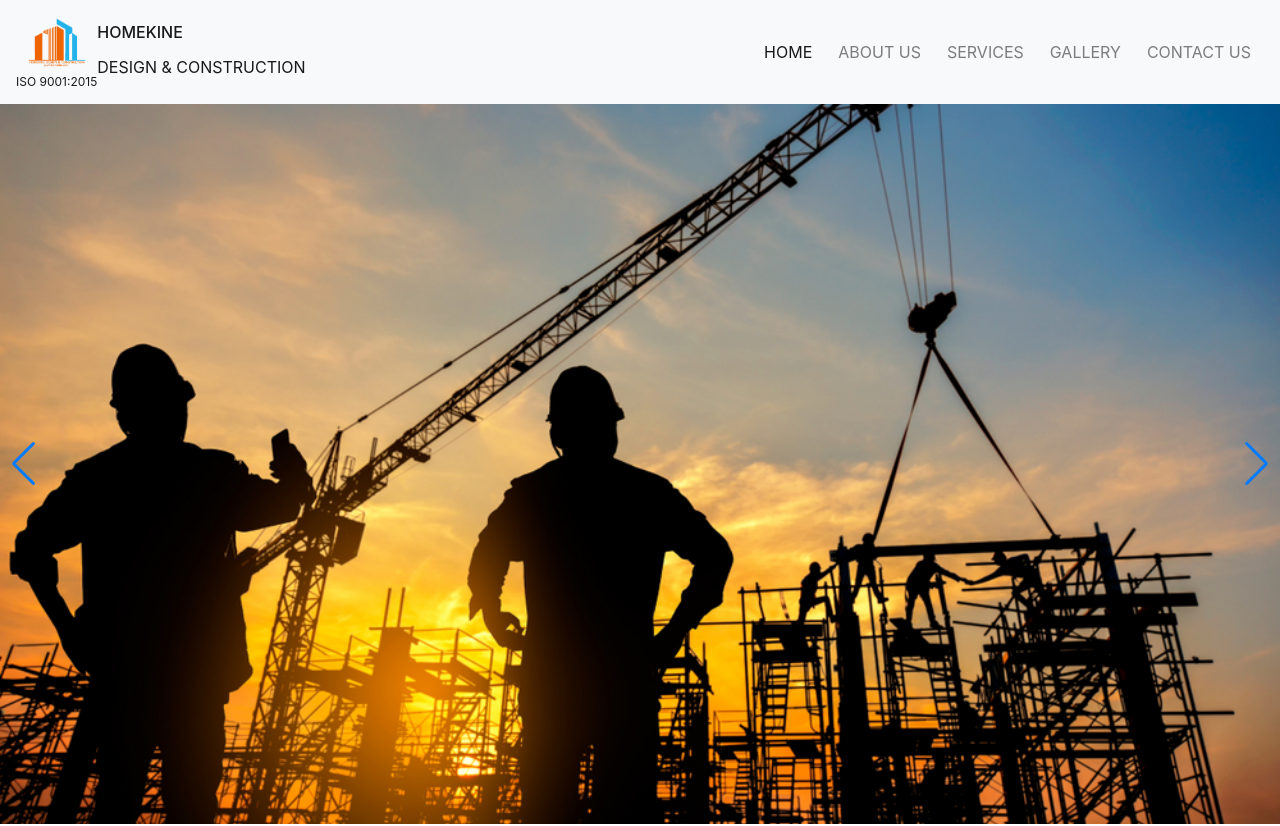
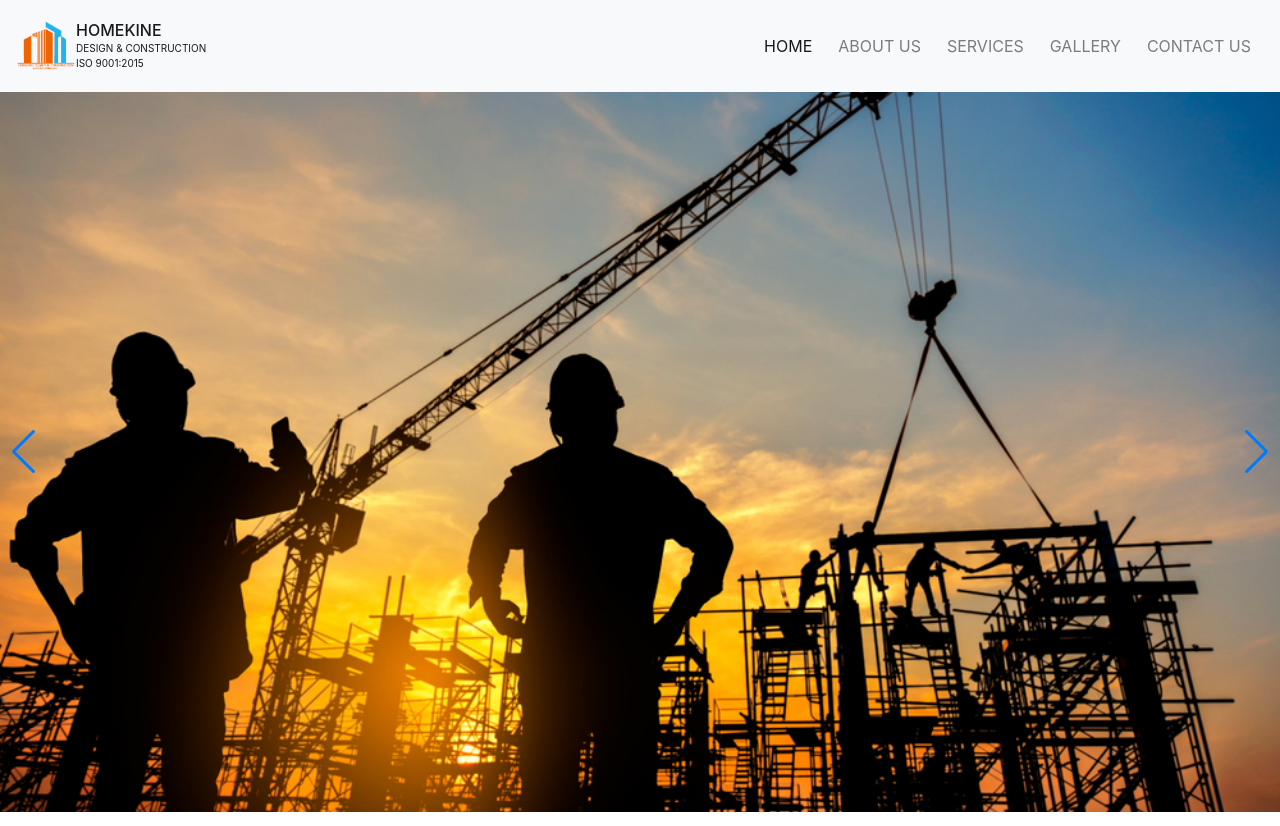
Before and after one commit to Chandrakant00032/homekine, a plain HTML site: page index.html in a window 1280 px wide. Shown: the top 826 px of the page. Drawn offline with nearby package versions, Linux system fonts and the light colour scheme; a script that the page names is missing.

Commit message:
header update 2

```diff
--- a/index.html
+++ b/index.html
@@ -28,7 +28,7 @@
     <link rel="stylesheet" href="https://unpkg.com/swiper@7/swiper-bundle.min.css" />
 
     <link rel="stylesheet" href="home.css">
-    <title>Document</title>
+    <title>Homekine</title>
 </head>
 
 <body>
@@ -38,10 +38,11 @@
                 <a class="navbar-brand" href="#">
                     <div >
                         <div class="d-flex align-items-center">
-                            <div class="text-center"><img src="images/logo/logo.png" alt=""><p class="mb-0" style="font-size: 12px;">ISO 9001:2015</p></div>
-                            <div>
-                                <h6>HOMEKINE</h6>
-                                <small>DESIGN & CONSTRUCTION</small>
+                            <img src="images/logo/logo.png" alt="">
+                            <div class="d-flex flex-column">
+                                <h6 class="mb-0">HOMEKINE</h6>
+                                <p class="mb-0 fw-bold" style="font-size: 10px;">DESIGN & CONSTRUCTION</p>
+                                <p class="mb-0 fw-bold" style="font-size: 10px;">ISO 9001:2015</p>
                             </div>
                         </div>
                     </div>
```
